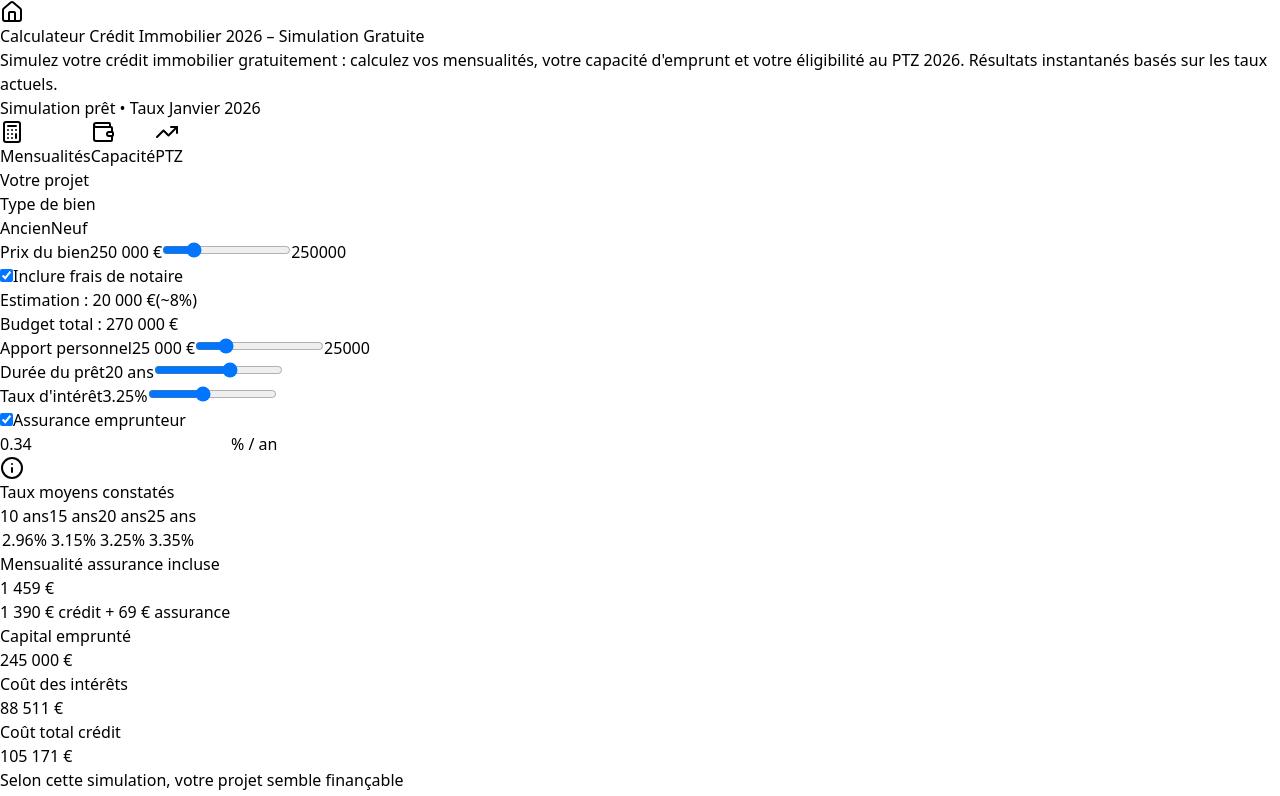
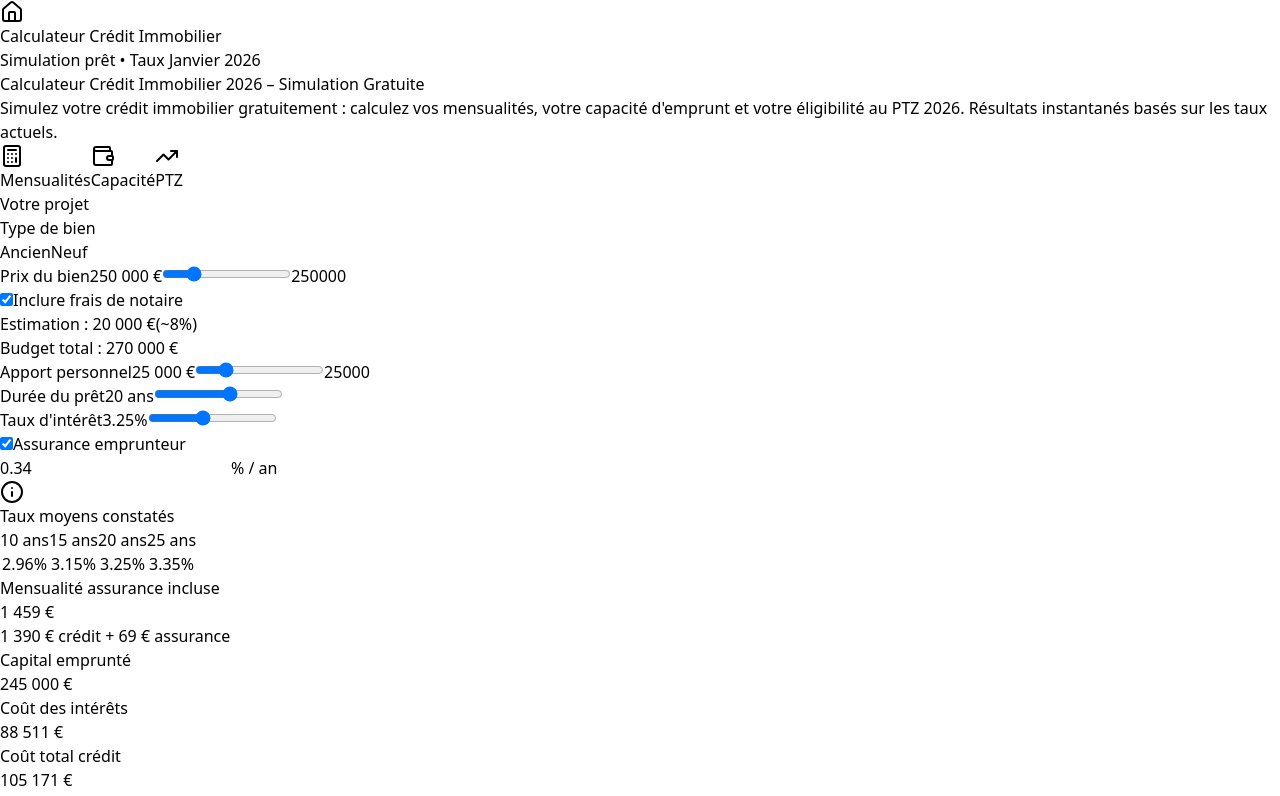
Before and after one commit to Carlo-Carlo-Carlo/calculateur-immo, a React (Vite) app: page / in a window 1280 px wide. Shown: the top 796 px of the page. Built offline with nearby package versions, Linux system fonts and the light colour scheme.

Commit message:
Update App.tsx

```diff
--- a/src/App.tsx
+++ b/src/App.tsx
@@ -1045,26 +1045,35 @@ useEffect(() => {
 // ============================================================================
 return (
   <div className="min-h-screen bg-gradient-to-br from-slate-50 via-blue-50 to-indigo-100">
-      {/* Header */}
+    {/* Header compact - sticky */}
     <header className="bg-white/80 backdrop-blur-sm border-b border-slate-200 sticky top-0 z-40">
-        <div className="max-w-6xl mx-auto px-4 py-4">
-          <div className="flex items-center justify-between">
+      <div className="max-w-6xl mx-auto px-4 py-3">
         <div className="flex items-center gap-3">
+          <Link to="/" className="flex items-center gap-3">
             <div className="w-10 h-10 bg-gradient-to-br from-blue-600 to-indigo-600 rounded-xl flex items-center justify-center shadow-lg shadow-blue-200">
               <Home className="w-5 h-5 text-white" />
             </div>
             <div>
-                <h1 className="text-xl font-bold text-slate-900">
+              <p className="text-lg font-bold text-slate-900">Calculateur Crédit Immobilier</p>
+              <p className="text-xs text-slate-500">Simulation prêt • Taux {GRILLE_TAUX.dateMAJ}</p>
+            </div>
+          </Link>
+        </div>
+      </div>
+    </header>
+
+    {/* Section titre + onglets - NE suit PAS le scroll */}
+    <section className="bg-white border-b border-slate-200">
+      <div className="max-w-6xl mx-auto px-4 py-6">
+        <h1 className="text-xl md:text-2xl font-bold text-slate-900">
           Calculateur Crédit Immobilier {new Date().getFullYear()} – Simulation Gratuite
         </h1>
-<p className="text-slate-600 text-sm mt-2">
+        <p className="text-slate-600 text-sm mt-2 mb-6">
           Simulez votre crédit immobilier gratuitement : calculez vos mensualités, votre capacité d'emprunt et votre éligibilité au PTZ {new Date().getFullYear()}. Résultats instantanés basés sur les taux actuels.
         </p>
-                <p className="text-xs text-slate-500">Simulation prêt • Taux {GRILLE_TAUX.dateMAJ}</p>
-              </div>
-            </div>
-
-            <nav className="flex bg-slate-100 rounded-xl p-1 gap-1">
+
+        {/* Onglets */}
+        <nav className="flex bg-slate-100 rounded-xl p-1 gap-1 w-fit">
           <button
             onClick={() => setMode('mensualite')}
             className={`px-4 py-2 rounded-lg font-medium text-sm transition-all flex items-center gap-2 ${
@@ -1100,8 +1109,7 @@ useEffect(() => {
           </button>
         </nav>
       </div>
-        </div>
-      </header>
+    </section>
 
     <main className="max-w-6xl mx-auto px-4 py-8">
 
```
Lines whose indentation alone changed are shown as unchanged.
